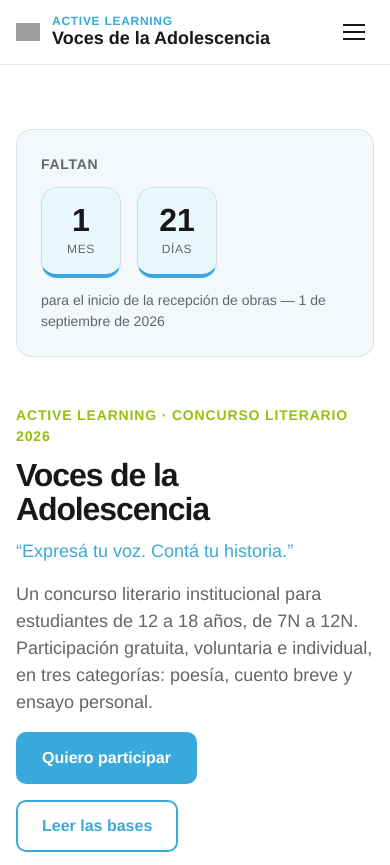
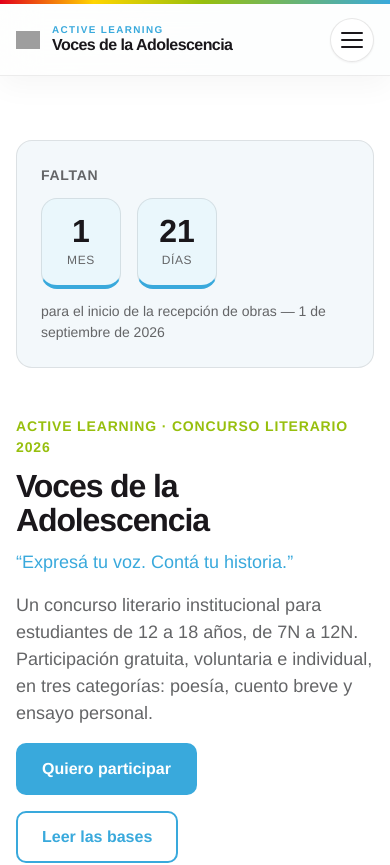
Before and after one commit to sophieblousson/voces-de-la-adolescencia, a Next.js app: page / in a window 390 px wide. Shown: the top 865 px of the page. Built offline with nearby package versions, Linux system fonts and the light colour scheme; grey boxes are pictures that could not be loaded.

Commit message:
Update Header.module.css

```diff
--- a/components/layout/Header.module.css
+++ b/components/layout/Header.module.css
@@ -2,14 +2,22 @@
   position: sticky;
   top: 0;
   z-index: 50;
-  background-color: var(--color-fondo);
-  border-bottom: 1px solid var(--color-borde);
+  background: rgba(255, 255, 255, 0.86);
+  border-bottom: 1px solid rgba(26, 23, 27, 0.08);
+  backdrop-filter: blur(18px);
+  box-shadow: 0 10px 30px rgba(26, 23, 27, 0.04);
+}
+
+.brandLine {
+  width: 100%;
+  height: 4px;
+  background: var(--gradient-brand-line);
 }
 
 .inner {
   max-width: var(--max-width);
   margin: 0 auto;
-  padding: var(--space-3) var(--space-4);
+  padding: 0.9rem var(--space-4);
   display: flex;
   align-items: center;
   justify-content: space-between;
@@ -20,56 +28,83 @@
   display: flex;
   align-items: center;
   gap: var(--space-3);
+  color: var(--color-texto-principal);
+}
+
+.brand:hover {
+  text-decoration: none;
 }
 
 .brandText {
   display: flex;
   flex-direction: column;
-  line-height: 1.2;
+  line-height: 1.1;
 }
 
 .brandKicker {
-  font-size: var(--fs-xs);
-  font-weight: var(--fw-bold);
+  font-size: 0.68rem;
+  font-weight: var(--fw-black);
   color: var(--color-accion-principal);
   text-transform: uppercase;
-  letter-spacing: 0.06em;
+  letter-spacing: 0.14em;
 }
 
 .brandName {
-  font-size: var(--fs-lg);
-  font-weight: var(--fw-bold);
+  font-size: clamp(1rem, 2vw, 1.2rem);
+  font-weight: var(--fw-black);
   color: var(--color-texto-principal);
+  letter-spacing: -0.035em;
 }
 
 .nav {
   display: flex;
   align-items: center;
-  gap: var(--space-6);
+  gap: var(--space-2);
+  padding: 0.35rem;
+  border: 1px solid rgba(26, 23, 27, 0.08);
+  border-radius: var(--radius-full);
+  background: rgba(255, 255, 255, 0.72);
+  box-shadow: var(--shadow-xs);
 }
 
 .navLink {
   color: var(--color-texto-principal);
-  font-weight: var(--fw-medium);
+  font-weight: var(--fw-bold);
   font-size: var(--fs-sm);
+  padding: 0.65rem 0.9rem;
+  border-radius: var(--radius-full);
+  transition:
+    color var(--transition-fast),
+    background-color var(--transition-fast);
 }
 
 .navLink:hover {
   color: var(--color-accion-principal);
+  background: rgba(57, 169, 220, 0.08);
   text-decoration: none;
 }
 
 .navCta {
-  background-color: var(--color-accion-principal);
+  display: inline-flex;
+  align-items: center;
+  justify-content: center;
+  background: var(--color-accion-principal);
   color: #ffffff;
-  font-weight: var(--fw-bold);
+  font-weight: var(--fw-black);
   font-size: var(--fs-sm);
-  padding: var(--space-2) var(--space-4);
-  border-radius: var(--radius-sm);
+  padding: 0.7rem 1.15rem;
+  border-radius: var(--radius-full);
+  box-shadow: 0 10px 24px rgba(57, 169, 220, 0.26);
+  transition:
+    transform var(--transition-fast),
+    background-color var(--transition-fast),
+    box-shadow var(--transition-fast);
 }
 
 .navCta:hover {
-  background-color: var(--color-accion-principal-hover);
+  background: var(--color-accion-principal-hover);
+  box-shadow: 0 14px 30px rgba(57, 169, 220, 0.32);
+  transform: translateY(-1px);
   text-decoration: none;
 }
 
@@ -78,18 +113,23 @@
   flex-direction: column;
   justify-content: center;
   gap: 5px;
-  width: 40px;
-  height: 40px;
-  background: transparent;
-  border: none;
+  width: 44px;
+  height: 44px;
+  background: #ffffff;
+  border: 1px solid rgba(26, 23, 27, 0.1);
+  border-radius: var(--radius-full);
   padding: 0;
+  box-shadow: var(--shadow-xs);
 }
 
 .toggleBar {
   width: 22px;
   height: 2px;
   background-color: var(--color-negro);
-  transition: transform 0.15s ease, opacity 0.15s ease;
+  border-radius: var(--radius-full);
+  transition:
+    transform var(--transition-fast),
+    opacity var(--transition-fast);
   align-self: center;
 }
 
@@ -106,34 +146,59 @@
 }
 
 @media (max-width: 768px) {
+  .inner {
+    padding: 0.85rem var(--space-4);
+  }
+
+  .brandText {
+    max-width: 210px;
+  }
+
+  .brandKicker {
+    font-size: 0.62rem;
+  }
+
+  .brandName {
+    font-size: 1rem;
+  }
+
   .toggle {
     display: flex;
   }
 
   .nav {
     position: absolute;
-    top: 100%;
-    left: 0;
-    right: 0;
+    top: calc(100% + 0.75rem);
+    left: var(--space-4);
+    right: var(--space-4);
     flex-direction: column;
-    align-items: flex-start;
-    gap: 0;
-    background-color: var(--color-fondo);
-    border-bottom: 1px solid var(--color-borde);
+    align-items: stretch;
+    gap: var(--space-2);
+    padding: var(--space-3);
+    background: rgba(255, 255, 255, 0.96);
+    border: 1px solid rgba(26, 23, 27, 0.1);
+    border-radius: var(--radius-lg);
+    box-shadow: var(--shadow-md);
     max-height: 0;
+    opacity: 0;
     overflow: hidden;
-    transition: max-height 0.2s ease;
+    pointer-events: none;
+    transition:
+      max-height var(--transition-base),
+      opacity var(--transition-base);
   }
 
   .navOpen {
-    max-height: 300px;
+    max-height: 320px;
+    opacity: 1;
+    pointer-events: auto;
   }
 
   .navLink,
   .navCta {
     width: 100%;
-    padding: var(--space-4);
-    border-radius: 0;
+    padding: 0.9rem 1rem;
+    border-radius: var(--radius-md);
   }
 
   .navCta {
```
